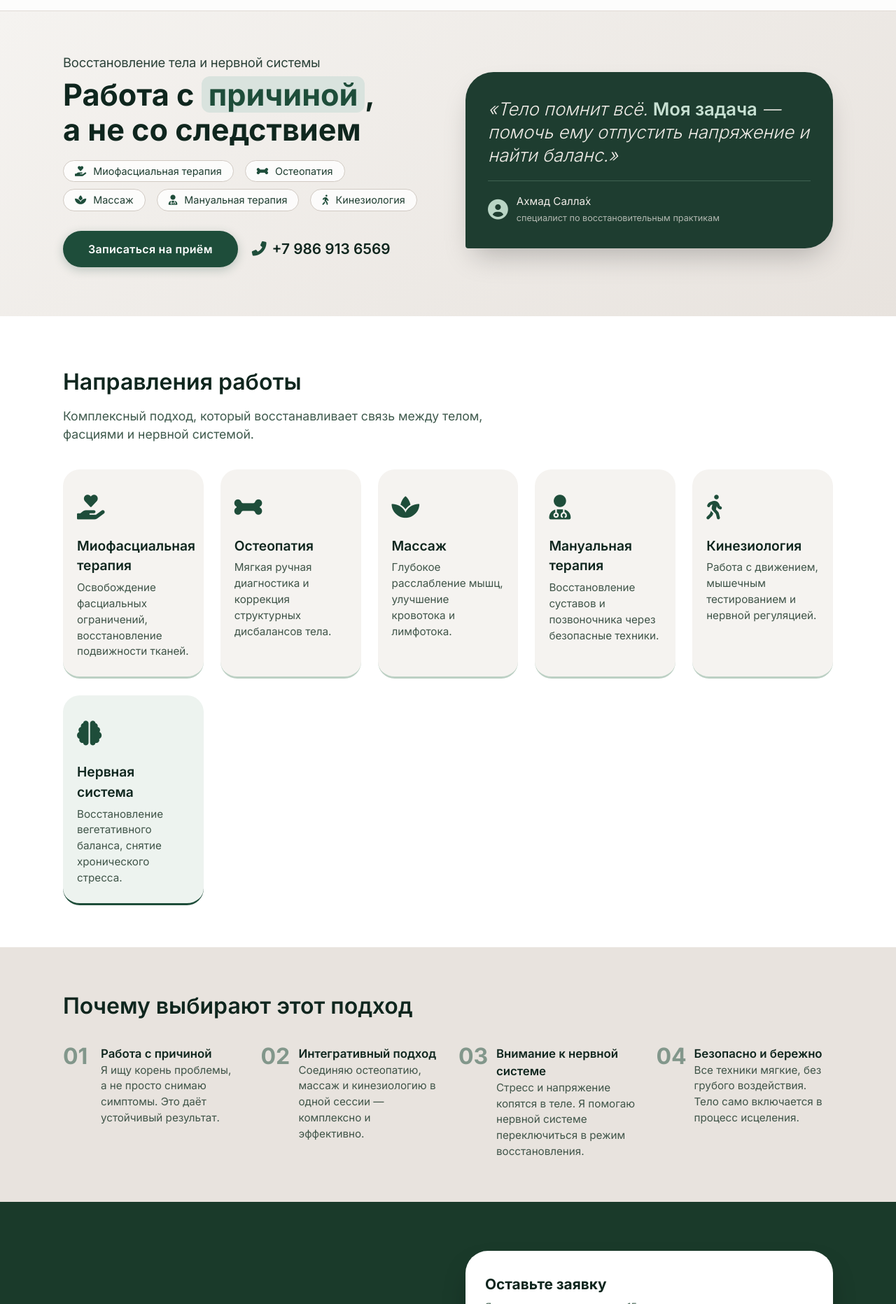
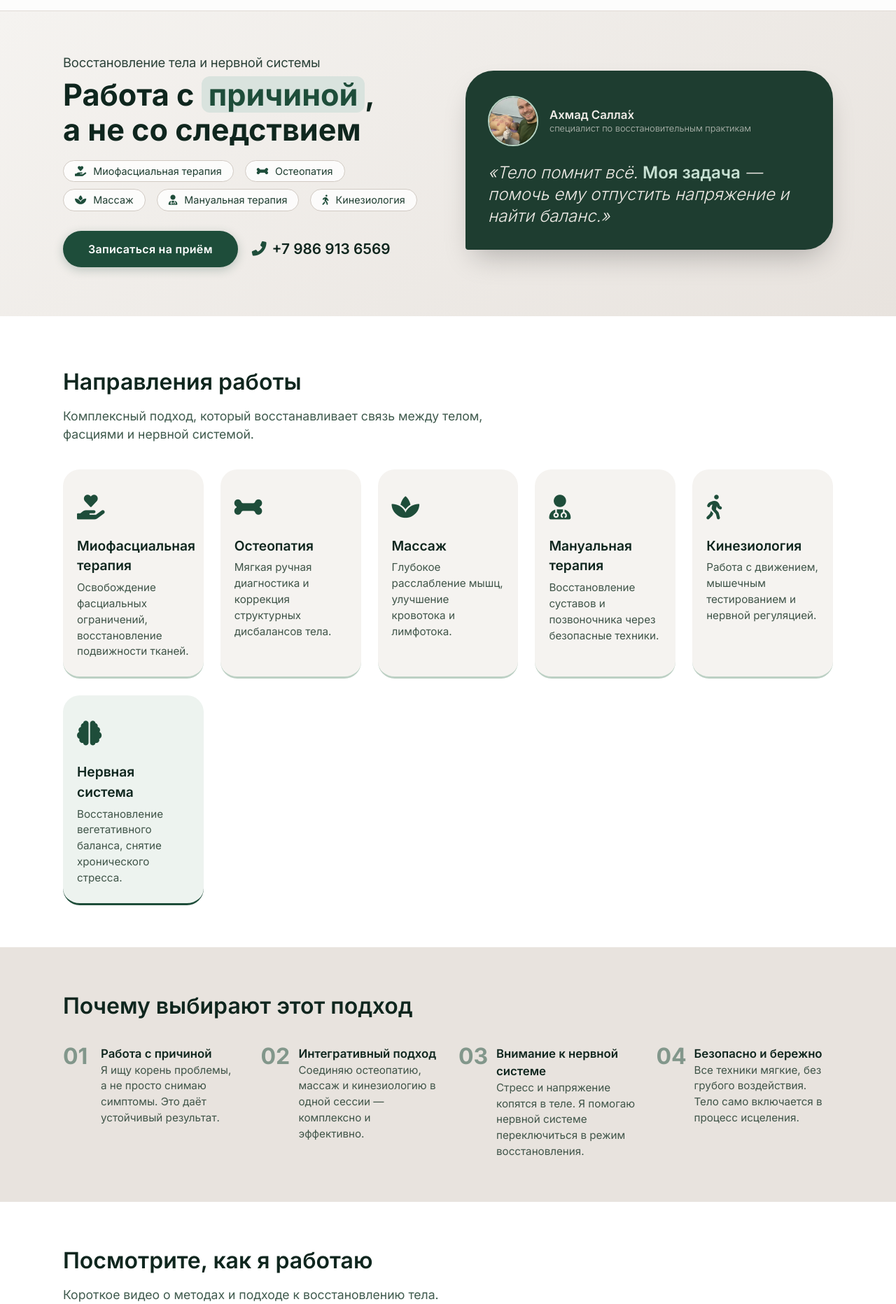
Before and after one commit to alina1701512-boop/nikolay, a plain HTML site: page Николай терра index.html in a window 1280 px wide. Shown: the part 56-1920 px from the top of the page at 70% size. Drawn offline with Linux system fonts and the light colour scheme; a script that the page names is missing.

Commit message:
Update Николай терра index.html

```diff
--- a/Николай терра index.html
+++ b/Николай терра index.html
@@ -16,7 +16,7 @@
   <link rel="preconnect" href="https://fonts.gstatic.com" crossorigin />
   <link href="https://fonts.googleapis.com/css2?family=Inter:opsz,wght@14..32,300;14..32,400;14..32,600;14..32,700&display=swap" rel="stylesheet" />
 
-  <!-- Font Awesome 6 (бесплатные иконки) -->
+  <!-- Font Awesome 6 -->
   <link rel="stylesheet" href="https://cdnjs.cloudflare.com/ajax/libs/font-awesome/6.0.0-beta3/css/all.min.css" />
 
   <style>
@@ -76,7 +76,7 @@
       color: #fff;
     }
 
-    /* ----- ШАПКА / НАВИГАЦИЯ ----- */
+    /* ----- ШАПКА ----- */
     .navbar {
       padding: 18px 0;
       background: #ffffffcc;
@@ -153,7 +153,7 @@
       color: #fff !important;
     }
 
-    /* ----- ГЕРО (ПЕРВЫЙ ЭКРАН) ----- */
+    /* ----- ГЕРО ----- */
     .hero {
       padding: 60px 0 70px;
       background: linear-gradient(145deg, #f5f3f0 0%, #e8e3de 100%);
@@ -236,25 +236,54 @@
       color: #1e4d3a;
     }
 
-    /* правый блок — визуал / цитата */
+    /* правый блок — фото + цитата */
     .hero-visual {
       background: #1e3d30;
       border-radius: 40px 40px 40px 4px;
       padding: 36px 32px 32px;
       color: #f0ece7;
       box-shadow: 0 20px 40px -12px rgba(0,0,0,0.25);
-      min-height: 240px;
       display: flex;
       flex-direction: column;
       justify-content: center;
     }
 
+    .hero-visual .avatar-wrap {
+      display: flex;
+      align-items: center;
+      gap: 16px;
+      margin-bottom: 16px;
+    }
+
+    .hero-visual .avatar-wrap img {
+      width: 72px;
+      height: 72px;
+      border-radius: 50%;
+      object-fit: cover;
+      border: 2px solid #b9d5c5;
+      background: #2d5241;
+      flex-shrink: 0;
+    }
+
+    .hero-visual .avatar-wrap .name-title {
+      font-weight: 600;
+      font-size: 1.05rem;
+      line-height: 1.3;
+    }
+
+    .hero-visual .avatar-wrap .name-title small {
+      display: block;
+      font-weight: 300;
+      font-size: 0.8rem;
+      opacity: 0.75;
+    }
+
     .hero-visual blockquote {
-      font-size: 1.6rem;
+      font-size: 1.5rem;
       font-weight: 300;
       line-height: 1.3;
       font-style: italic;
-      margin-bottom: 20px;
+      margin: 6px 0 0;
     }
 
     .hero-visual blockquote strong {
@@ -263,21 +292,7 @@
       color: #c7e0d2;
     }
 
-    .hero-visual .author {
-      display: flex;
-      align-items: center;
-      gap: 12px;
-      font-size: 0.95rem;
-      border-top: 1px solid #3f6252;
-      padding-top: 18px;
-    }
-
-    .hero-visual .author i {
-      font-size: 1.8rem;
-      color: #b9d5c5;
-    }
-
-    /* ----- БЛОК "О НАС" / МЕТОДЫ ----- */
+    /* ----- МЕТОДЫ ----- */
     .methods {
       padding: 70px 0 60px;
       background: #ffffff;
@@ -334,7 +349,7 @@
       color: #3f5448;
     }
 
-    /* ----- БЛОК "ПОЧЕМУ МЫ" ----- */
+    /* ----- ПОЧЕМУ ----- */
     .why {
       padding: 60px 0;
       background: #e8e3de;
@@ -379,7 +394,45 @@
       font-size: 0.95rem;
     }
 
-    /* ----- ФОРМА / ЗАПИСЬ ----- */
+    /* ----- ВИДЕО БЛОК ----- */
+    .video-section {
+      padding: 60px 0;
+      background: #ffffff;
+    }
+
+    .video-section h2 {
+      font-size: 2rem;
+      font-weight: 600;
+      color: #0f261e;
+      margin-bottom: 12px;
+    }
+
+    .video-section .subhead {
+      font-size: 1.1rem;
+      color: #3f5a4d;
+      margin-bottom: 28px;
+    }
+
+    .video-wrapper {
+      max-width: 780px;
+      margin: 0 auto;
+      border-radius: 28px;
+      overflow: hidden;
+      box-shadow: 0 20px 40px -12px rgba(0,0,0,0.2);
+      background: #1a2a22;
+      aspect-ratio: 16 / 9;
+      display: flex;
+      align-items: center;
+      justify-content: center;
+    }
+
+    .video-wrapper iframe {
+      width: 100%;
+      height: 100%;
+      border: none;
+    }
+
+    /* ----- ФОРМА ----- */
     .cta-section {
       padding: 70px 0 80px;
       background: #1a3a2a;
@@ -584,11 +637,24 @@
       .footer a {
         margin: 0 8px;
       }
+
+      .video-wrapper {
+        border-radius: 16px;
+      }
     }
 
     @media (max-width: 420px) {
       .methods-grid {
         grid-template-columns: 1fr;
+      }
+
+      .hero-visual .avatar-wrap img {
+        width: 56px;
+        height: 56px;
+      }
+
+      .hero-visual blockquote {
+        font-size: 1.1rem;
       }
     }
   </style>
@@ -639,13 +705,17 @@
         </div>
       </div>
       <div class="hero-visual">
+        <!-- ФОТО (ваше) -->
+        <div class="avatar-wrap">
+          <img src="avatar.webp" alt="Ахмад Салла́х" />
+          <div class="name-title">
+            Ахмад Салла́х
+            <small>специалист по восстановительным практикам</small>
+          </div>
+        </div>
         <blockquote>
           «Тело помнит всё. <strong>Моя задача</strong> — помочь ему отпустить напряжение и найти баланс.»
         </blockquote>
-        <div class="author">
-          <i class="fas fa-user-circle"></i>
-          <span>Ахмад Салла́х<br /><small style="opacity:0.7;">специалист по восстановительным практикам</small></span>
-        </div>
       </div>
     </div>
   </section>
@@ -727,6 +797,17 @@
     </div>
   </section>
 
+  <!-- ====== ВИДЕО (из ВКонтакте) ====== -->
+  <section class="video-section">
+    <div class="container">
+      <h2>Посмотрите, как я работаю</h2>
+      <p class="subhead">Короткое видео о методах и подходе к восстановлению тела.</p>
+      <div class="video-wrapper">
+        <div id="vk_post_72153221_1728"></div>
+      </div>
+    </div>
+  </section>
+
   <!-- ====== ФОРМА + КОНТАКТЫ ====== -->
   <section class="cta-section" id="form">
     <div class="container">
@@ -767,7 +848,15 @@
     </div>
   </footer>
 
-  <!-- ====== НЕБОЛЬШОЙ СКРИПТ ДЛЯ ФОРМЫ ====== -->
+  <!-- ====== ВК ВИДЖЕТ (ваш код) ====== -->
+  <script type="text/javascript" src="https://vk.com/js/api/openapi.js?173"></script>
+  <script type="text/javascript">
+    (function() {
+      VK.Widgets.Post("vk_post_72153221_1728", 72153221, 1728, 'GjK5i8KNFXCTl-cBAmmcYotoPOHt');
+    }());
+  </script>
+
+  <!-- ====== СКРИПТ ДЛЯ ФОРМЫ ====== -->
   <script>
     (function() {
       const form = document.getElementById('contactForm');
@@ -784,10 +873,7 @@
           return;
         }
 
-        // Простое уведомление (можно заменить на отправку в Telegram / CRM)
         alert('✅ Спасибо, ' + name + '! Я свяжусь с вами по номеру ' + phone + ' в ближайшее время.');
-
-        // Очистка формы (опционально)
         form.reset();
       });
     })();
```
